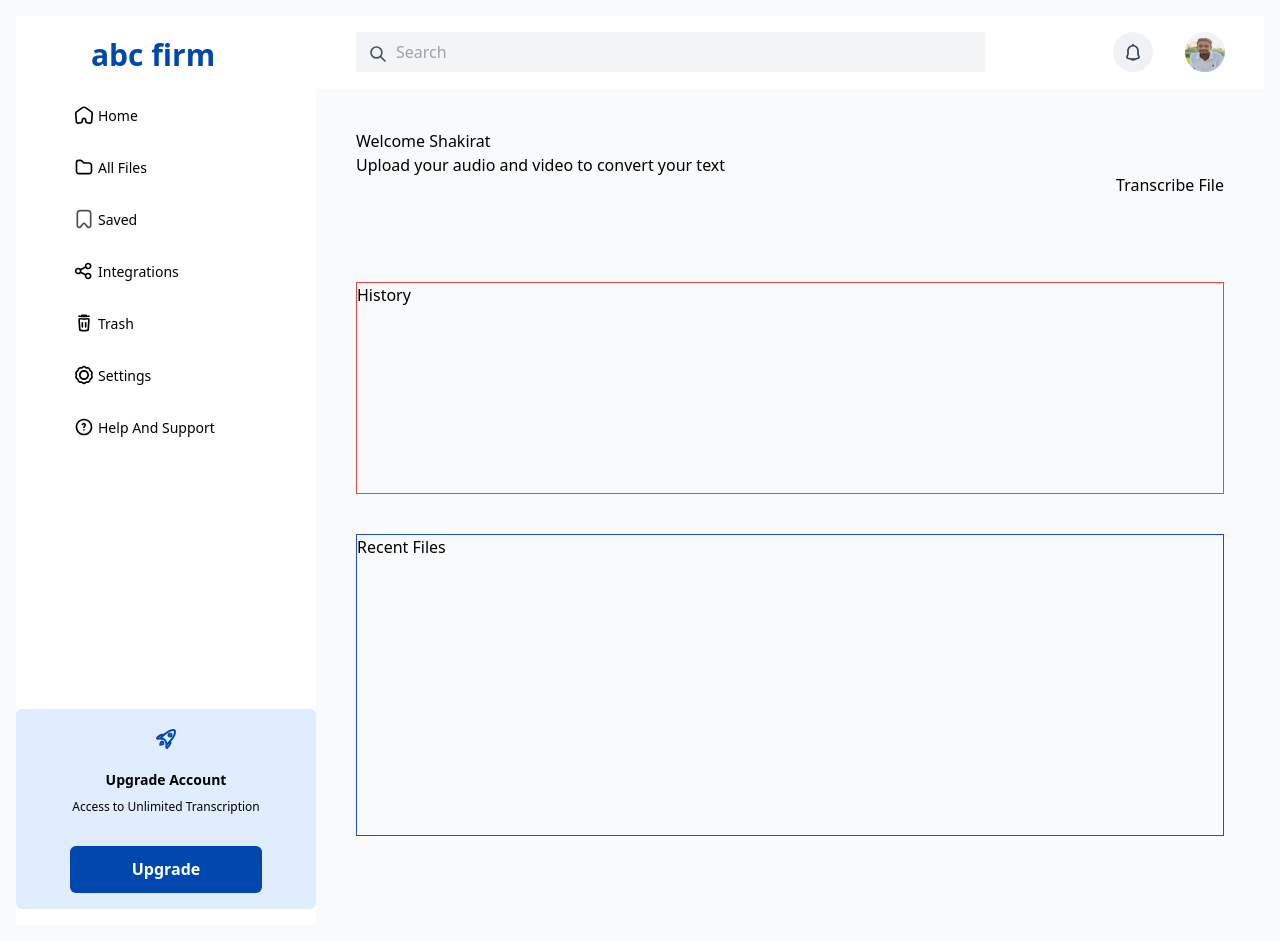
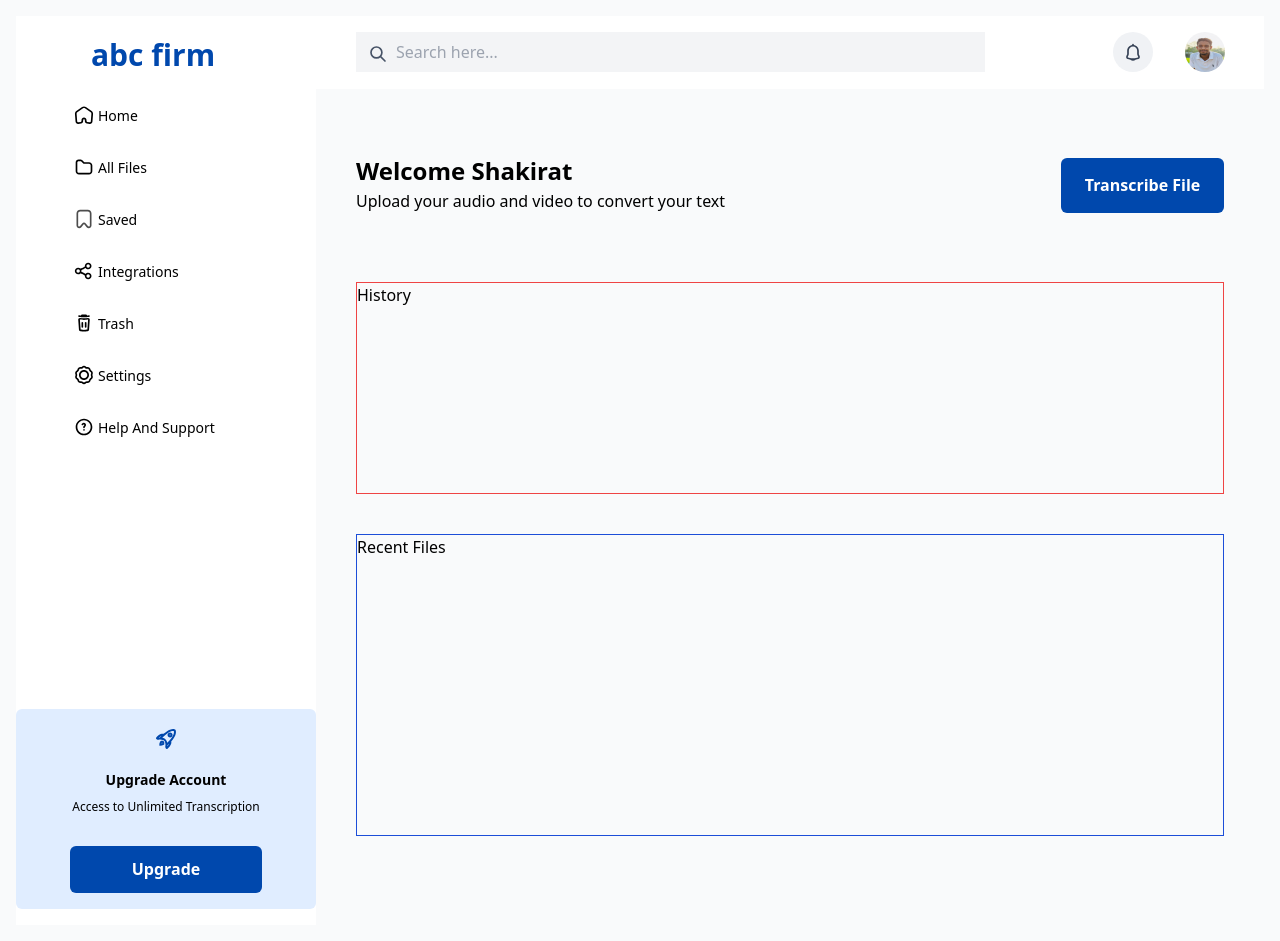
Before and after one commit to hkshakib/react_speech_to_text, a React (Create React App) app: page / in a window 1280 px wide. Built offline with nearby package versions, Linux system fonts and the light colour scheme.

Commit message:
feat: Implement utility

```diff
--- a/src/Components/Search.jsx
+++ b/src/Components/Search.jsx
@@ -7,7 +7,7 @@ const Search = () => {
         <div className="flex items-center p-2 relative">
           <input
             type="text"
-            placeholder="Search"
+            placeholder="Search here..."
             className="bg-gray-100 p-2 pl-10 h-[40px] w-[629px] focus:outline-none"
           />
           <svg
--- a/src/Components/Utility.jsx
+++ b/src/Components/Utility.jsx
@@ -2,13 +2,19 @@ import React from "react";
 
 const Utility = () => {
   return (
-    <div className="flex basis-[100%] justify-between">
-      <div className="flex flex-col">
-        <span>Welcome Shakirat</span>
-        <span>Upload your audio and video to convert your text</span>
+    <div className="flex basis-[100%] justify-between items-center">
+      <div className="flex flex-col gap-1">
+        <span className="text-[24px] font-semibold leading-7">
+          Welcome Shakirat
+        </span>
+        <span className="leading-6 font-normal">
+          Upload your audio and video to convert your text
+        </span>
       </div>
       <div className="flex">
-        <button>Transcribe File</button>
+        <button className="flex w-[163px] h-[55px] items-center text-white font-semibold leading-6 justify-center bg-[#0048AD] rounded-[6px] px-[16px] py-[24px]">
+          Transcribe File
+        </button>
       </div>
     </div>
   );
```
